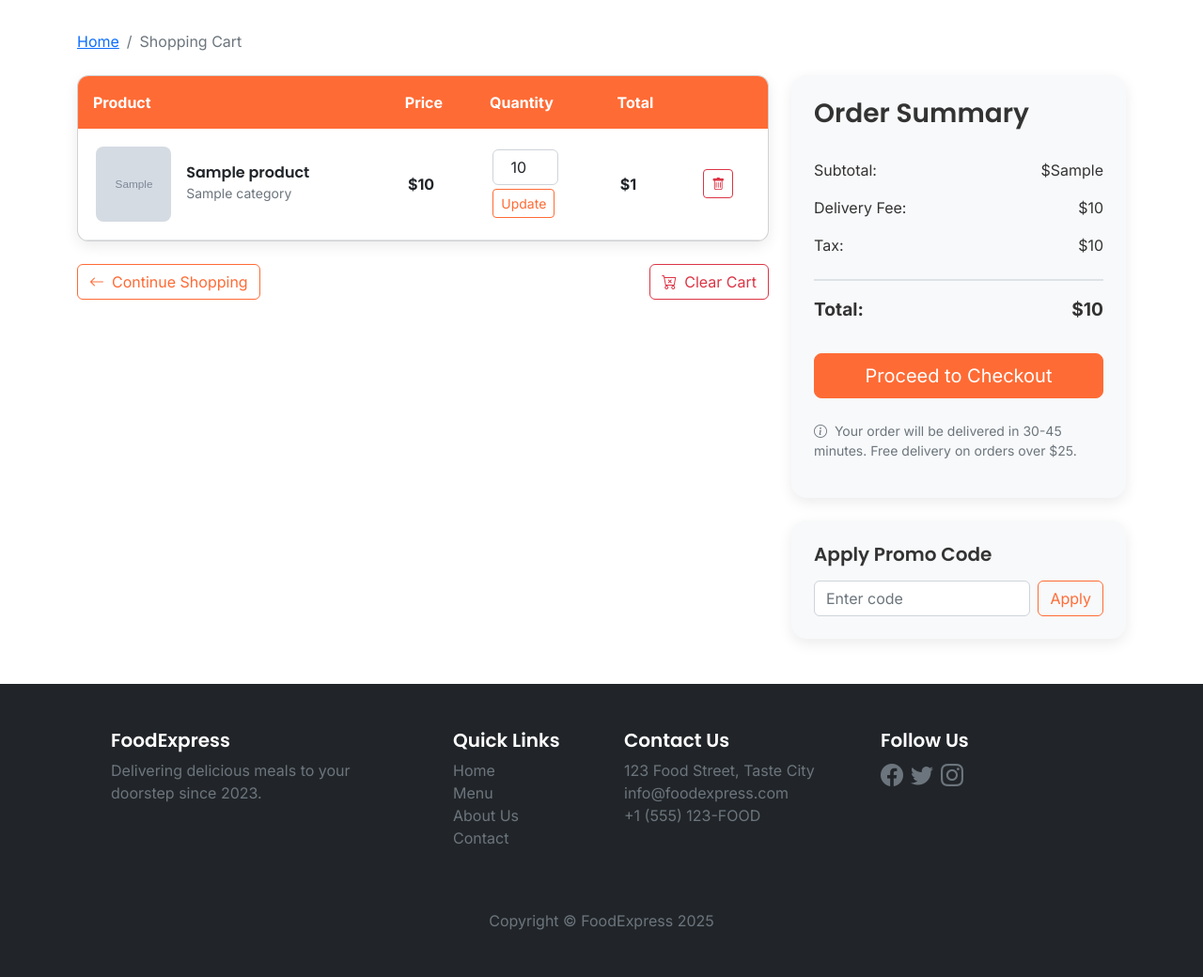
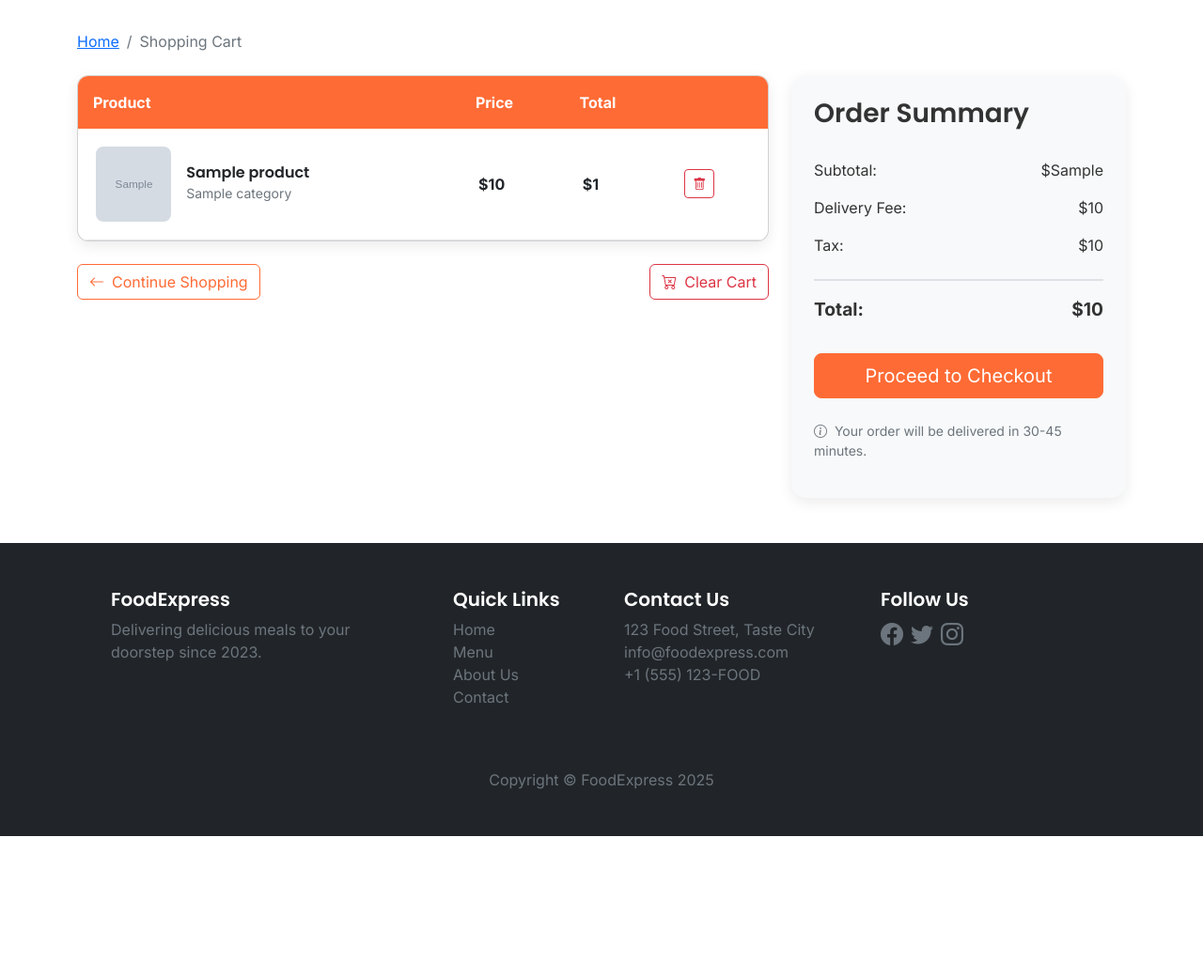
Before and after one commit to SuYeeMyatMoe/ecom, a Django app: template cart/templates/cart_summary.html in a window 1280 px wide. Shown: the part 310-1350 px from the top of the page at 94% size. After the commit the page ends 1200 px from the top, so only its background shows below. Run offline with Django 5.2, Linux system fonts and the light colour scheme; the template is opened without the code that fills it: most values are stand-ins (such as "Sample title", 1, 10 or a date in 2020); grey boxes marked "Sample" are stand-in pictures; some libraries are stand-ins or nearby versions.

Commit message:
cart summary page is ready

```diff
--- a/cart/cart.py
+++ b/cart/cart.py
@@ -30,7 +30,7 @@ class Cart():
         #get ids form cart
         product_ids=self.cart.keys()
         #use id to lookup products in database
-        products=Products.objects.filter(id_in=product_ids)
+        products=Product.objects.filter(id__in=product_ids)
 
-        #return those looked up food item prodcuts
+        #return those looked up food item products
         return products
--- a/cart/templates/cart_summary.html
+++ b/cart/templates/cart_summary.html
@@ -93,10 +93,12 @@
         </ol>
     </nav>
 </div>
+<!-- {{ cart_products }} -->
+<!-- testing if the data appears -->
 
 <!-- Cart Content -->
 <div class="container mb-5">
-    {% if cart_items %}
+    {% if cart_products %}
     <div class="row">
         <!-- Cart Items -->
         <div class="col-lg-8">
@@ -107,43 +109,34 @@
                             <tr>
                                 <th scope="col">Product</th>
                                 <th scope="col">Price</th>
-                                <th scope="col">Quantity</th>
                                 <th scope="col">Total</th>
                                 <th scope="col"></th>
                             </tr>
                         </thead>
                         <tbody>
-                            {% for item in cart_items %}
+                            {% for product in cart_products %}
                             <tr>
                                 <td>
                                     <div class="d-flex align-items-center">
-                                        <img src="{{ item.product.image.url }}" alt="{{ item.product.name }}" class="cart-item-image me-3">
+                                        <img src="{{ product.image.url }}" alt="{{ product.name }}" class="cart-item-image me-3">
                                         <div>
-                                            <h6 class="mb-0">{{ item.product.name }}</h6>
-                                            <small class="text-muted">{{ item.product.category }}</small>
+                                            <h6 class="mb-0">{{ product.name }}</h6>
+                                            <small class="text-muted">{{ product.category }}</small>
                                         </div>
                                     </div>
                                 </td>
                                 <td>
                                     {% if item.product.is_sale %}
-                                    <span class="text-muted text-decoration-line-through">${{ item.product.price }}</span>
-                                    <span class="fw-bold text-danger">${{ item.product.sale_price }}</span>
+                                    <span class="text-muted text-decoration-line-through">${{ product.price }}</span>
+                                    <span class="fw-bold text-danger">${{product.sale_price }}</span>
                                     {% else %}
-                                    <span class="fw-bold">${{ item.product.price }}</span>
+                                    <span class="fw-bold">${{ product.price }}</span>
                                     {% endif %}
                                 </td>
+
+                                <td class="fw-bold">${{ total_price }}</td>
                                 <td>
-                                    <div class="d-flex">
-                                        <form method="post" action="{% url 'update_cart' item.product.id %}">
-                                            {% csrf_token %}
-                                            <input type="number" name="quantity" value="{{ item.quantity }}" min="1" class="form-control quantity-input">
-                                            <button type="submit" class="btn btn-sm btn-outline-primary mt-1">Update</button>
-                                        </form>
-                                    </div>
-                                </td>
-                                <td class="fw-bold">${{ item.total_price }}</td>
-                                <td>
-                                    <a href="{% url 'remove_from_cart' item.product.id %}" class="btn btn-sm btn-outline-danger">
+                                    <a href="" class="btn btn-sm btn-outline-danger">
                                         <i class="bi bi-trash"></i>
                                     </a>
                                 </td>
@@ -158,7 +151,7 @@
                 <a href="{% url 'home' %}" class="btn btn-outline-primary">
                     <i class="bi bi-arrow-left me-2"></i>Continue Shopping
                 </a>
-                <a href="{% url 'clear_cart' %}" class="btn btn-outline-danger">
+                <a href="" class="btn btn-outline-danger">
                     <i class="bi bi-cart-x me-2"></i>Clear Cart
                 </a>
             </div>
@@ -187,7 +180,7 @@
                 </div>
 
                 <div class="d-grid gap-2 mt-4">
-                    <a href="{% url 'checkout' %}" class="btn btn-primary btn-lg">
+                    <a href="" class="btn btn-primary btn-lg">
                         Proceed to Checkout
                     </a>
                 </div>
@@ -195,18 +188,9 @@
                 <div class="mt-4">
                     <p class="text-muted small">
                         <i class="bi bi-info-circle me-1"></i>
-                        Your order will be delivered in 30-45 minutes. Free delivery on orders over $25.
+                        Your order will be delivered in 30-45 minutes.
                     </p>
                 </div>
-            </div>
-
-            <!-- Promo Code -->
-            <div class="summary-card mt-4">
-                <h5 class="mb-3">Apply Promo Code</h5>
-                <form class="d-flex">
-                    <input type="text" class="form-control me-2" placeholder="Enter code">
-                    <button class="btn btn-outline-primary">Apply</button>
-                </form>
             </div>
         </div>
     </div>
--- a/cart/views.py
+++ b/cart/views.py
@@ -5,7 +5,10 @@ from django.http import JsonResponse#json response
 
 # Create your views here.
 def cart_summary(request):
-    return render(request,"cart_summary.html",{})
+    #get the cart
+    cart=Cart(request)
+    cart_products= cart.get_items#access from cart.py
+    return render(request,"cart_summary.html",{"cart_products":cart_products})#return cart_products to the cart summary page
 
 def cart_add(request):
     #get the cart
```
Also changed, not shown: db.sqlite3.
